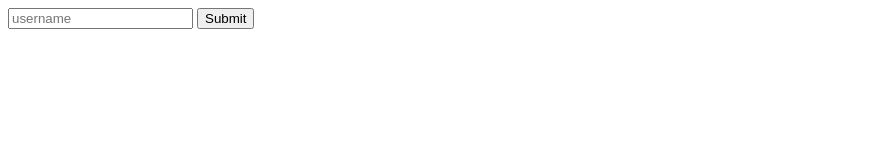
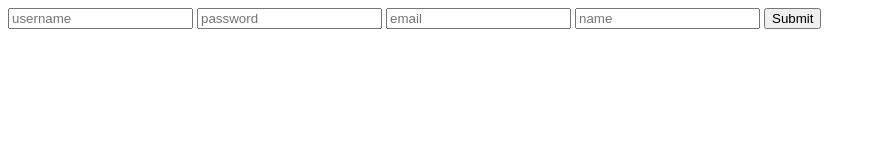
Before and after one commit to liudiciani/CS496, a website: page index.html in a window 1280 px wide. Shown: the whole page, without its empty margins (0-876 px from the left). Drawn offline with Linux system fonts and the light colour scheme.

Commit message:
more database entry forms

```diff
--- a/index.html
+++ b/index.html
@@ -7,5 +7,8 @@
   <body>
     <form action="/users" method="POST">
       <input type="text" placeholder="username" name="username">
+      <input type="text" placeholder="password" name="password">
+      <input type="text" placeholder="email" name="email">
+      <input type="text" placeholder="name" name="name">
       <button type="submit">Submit</button>
   </body>
```
